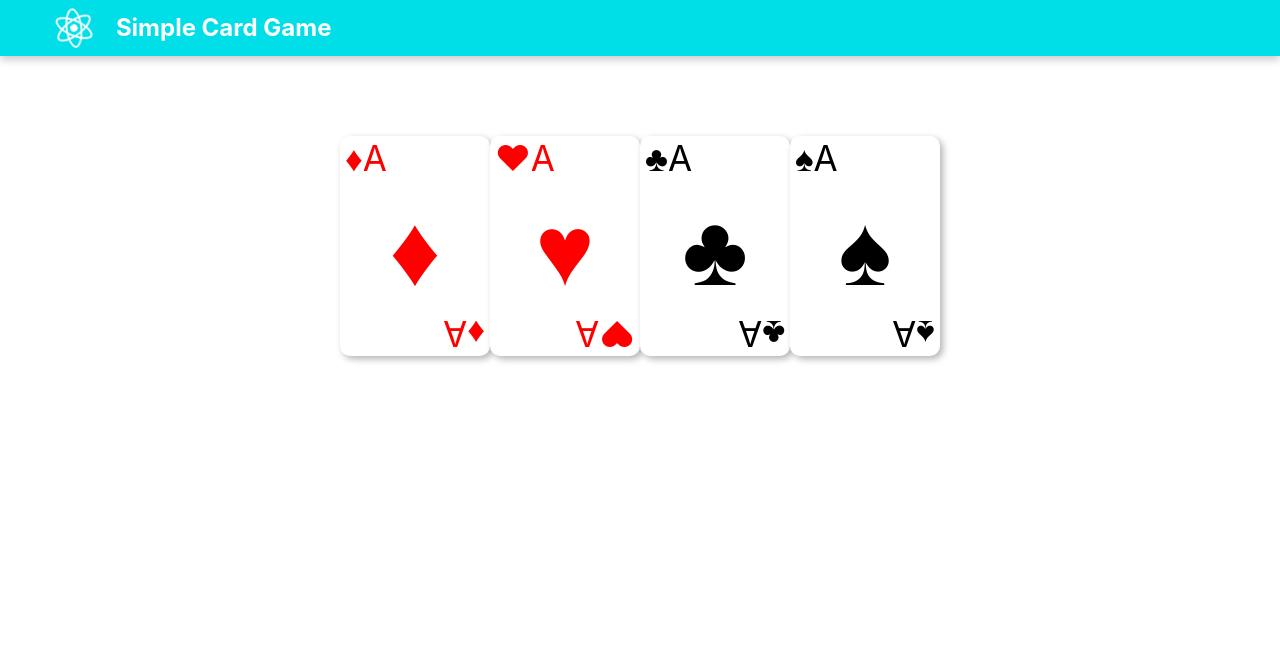
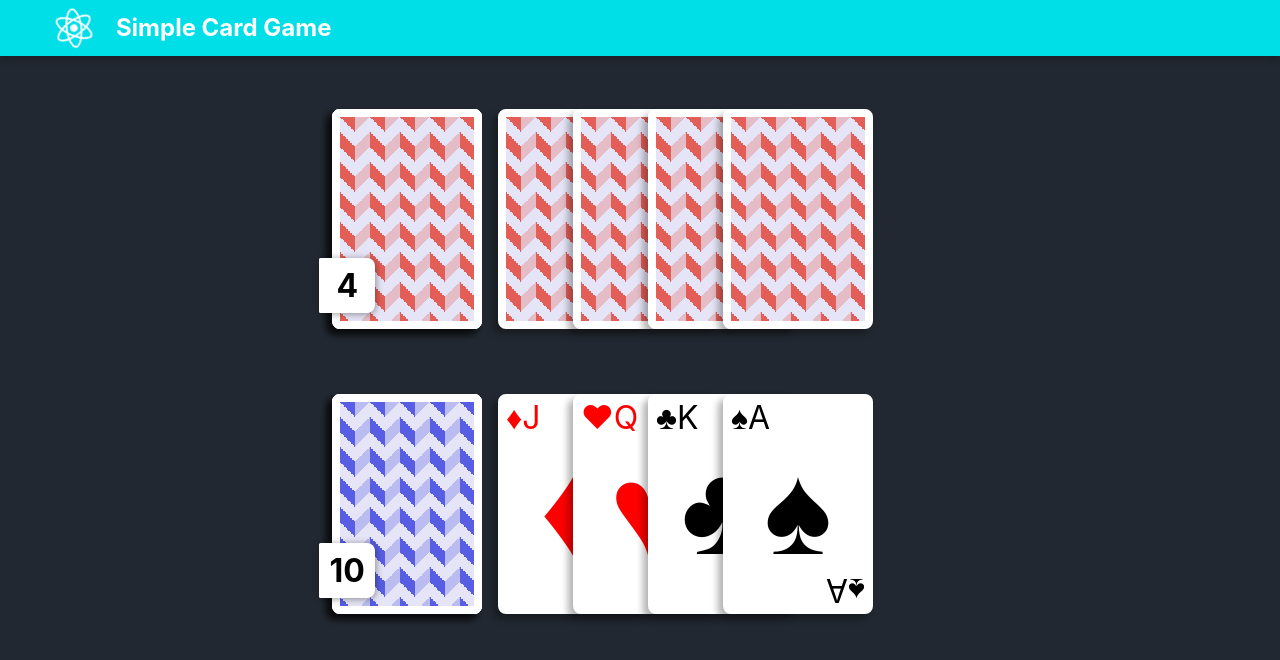
Before and after one commit to fabbrito/react-card-game, a React (Create React App) app: page / in a window 1280 px wide. Shown: the top 660 px of the page. Built offline with nearby package versions, Linux system fonts and the light colour scheme.

Commit message:
Animation tests for cards, hands and decks

```diff
--- a/src/App.tsx
+++ b/src/App.tsx
@@ -4,6 +4,9 @@ import Header from "./components/Header";
 import Layout from "./components/Layout";
 import Loader from "./components/Loader/Loader";
 import Splash from "./components/Splash/Splash";
+import HandComponent from "./components/Deck/HandComponent";
+import CardComponent from "./components/Deck/CardComponent";
+import DeckComponent from "./components/Deck/DeckComponent";
 import "./styles/App.scss";
 
 // Lazy import of components (code splitting)
@@ -51,12 +54,26 @@ const App: React.FC = () => {
     }, 3000);
   }, []); */
 
+  const sampleHand = [new Card("♦", "J"), new Card("♥", "Q"), new Card("♣", "K"), new Card("♠", "A")];
+
   return (
     <div className="app">
       <Header />
       <main className="main">
         {/* loading && <Loader /> */}
-        {splash && <Splash />}
+        {/* {splash && <Loader />} */}
+        {/* splash && <Splash spread /> */}
+
+        <div className="inline">
+          <DeckComponent player="opponent" deckSize={4} animation="take-one" />
+          <HandComponent player="opponent" obfuscate />
+        </div>
+
+        <div className="inline">
+          <DeckComponent player="player" deckSize={10} animation="take-one" />
+          <HandComponent player="player" cards={sampleHand} />
+        </div>
+
         {!splash && !isGameStarted && !isGameCompleted && (
           <Suspense fallback={<Loader />}>
             <ConfigGame startGame={startGame} />
--- a/src/styles/App.scss
+++ b/src/styles/App.scss
@@ -9,7 +9,14 @@
   margin: auto;
   display: flex;
   justify-content: center;
+  align-items: center;
+  flex-direction: column;
+  padding: 0 0;
+}
+
+.inline {
+  display: flex;
+  justify-content: center;
   align-items: flex-start;
   flex-direction: row;
-  padding: 2rem 1rem;
 }
--- a/src/styles/Global.scss
+++ b/src/styles/Global.scss
@@ -11,6 +11,9 @@
   font-family: -apple-system, BlinkMacSystemFont, "Segoe UI", "Roboto", Oxygen, Ubuntu, Cantarell, "Fira Sans",
     "Droid Sans", "Helvetica Neue", sans-serif;
   // font-family: "Zilla Slab";
+  // -webkit-font-smoothing: antialiased;
+  // -moz-osx-font-smoothing: grayscale;
+  // text-rendering: optimizeLegibility;
 }
 
 /* ::-webkit-scrollbar {
--- a/src/styles/abstracts/_colors.scss
+++ b/src/styles/abstracts/_colors.scss
@@ -6,7 +6,7 @@ $card-background-color: #e5e5f7;
 $card-pattern-size: 1.5rem;
 
 //dark color palette
-$background: #fff; //#222831;
+$background: #222831;
 $main: #222831; //#393e46;
 $main--alt: darken($main, 10%);
 $main--text: #fff;
```
